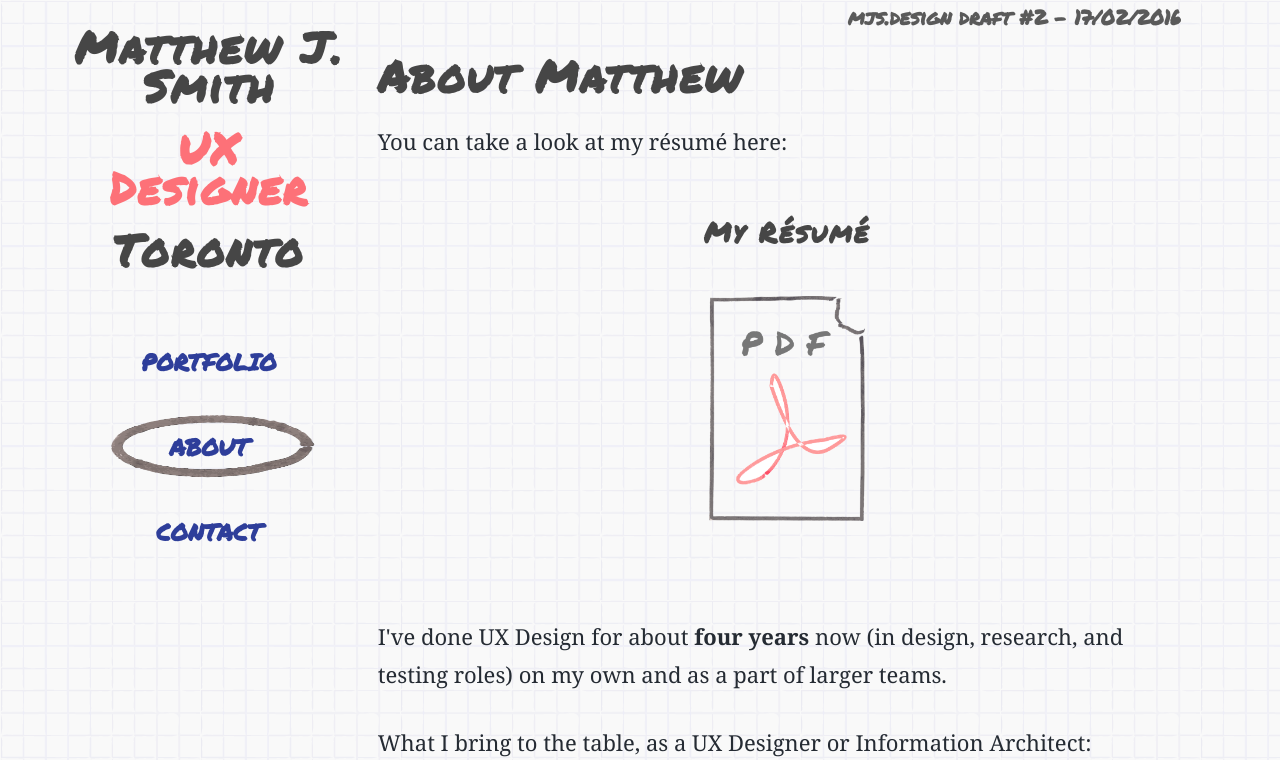
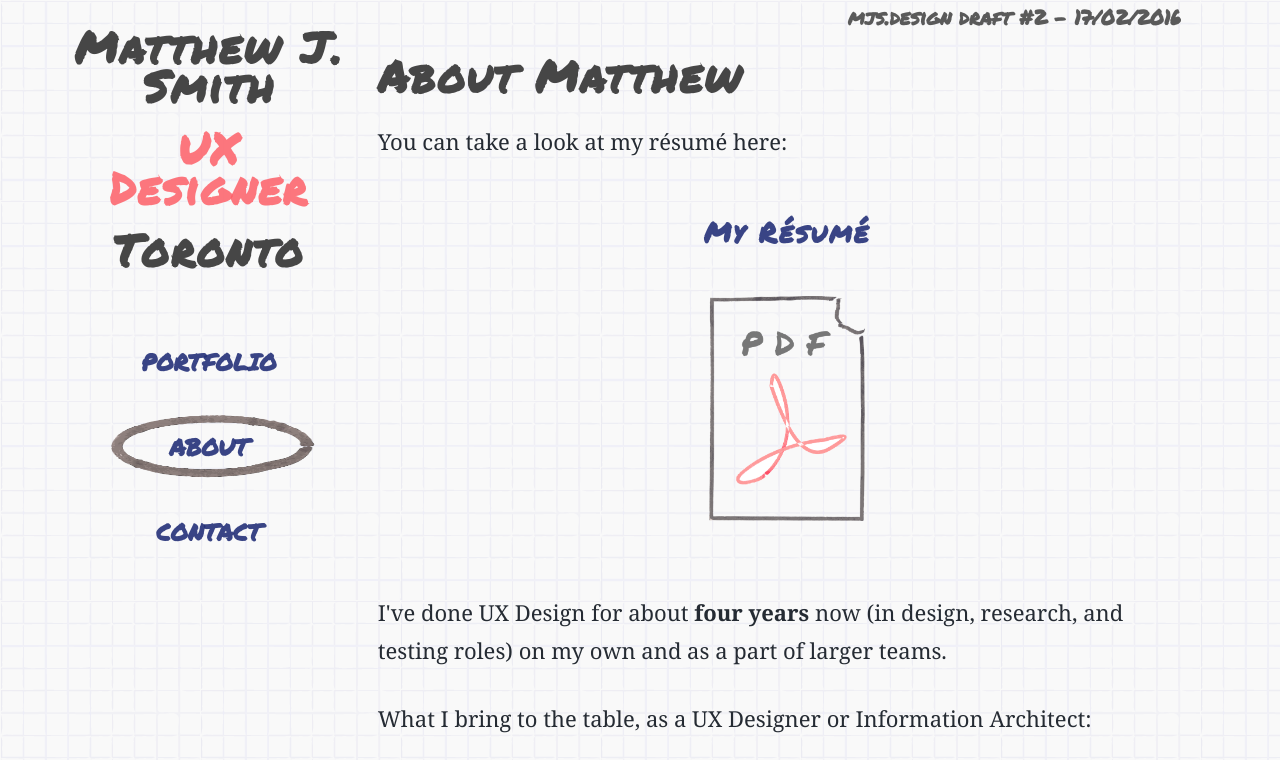
Before and after one commit to polymatt/mDesign, a website: page about.html in a window 1280 px wide. Shown: the top 760 px of the page. Drawn offline with Linux system fonts and the light colour scheme.

Commit message:
Corrected styles for about.html link.

```diff
--- a/_/components/sass/base/_base.scss
+++ b/_/components/sass/base/_base.scss
@@ -17,7 +17,7 @@ body {
     line-height: $base__line/$base__font-size;
     font-family: $font-family--primary;
 
-	// overflow-x to keep the absolute "scribble" imgs from forcing a horizontal scroll bar as the site view narrows between large and 		   medium mqs
+	// overflow-x to keep the absolute "scribble" imgs from forcing a horizontal scroll bar as the site view narrows between large and 		        medium mqs
 
     overflow-x: hidden;
 	background: #f9f9f9;
@@ -75,6 +75,7 @@ ol {
 		list-style: decimal;
 }
 
+// styles for HTML audio player
 
 audio {
 	width: 80%;
--- a/_/components/sass/base/_idsclasses.scss
+++ b/_/components/sass/base/_idsclasses.scss
@@ -57,19 +57,19 @@ img {
 	color: $colour-secondary;
 }
 
-
-.internal-page-links {
-    box-sizing: border-box;
-    font-size: em(20px);
-    @include mq(medium) {
-        font-size: em(28px);
-    }
-    a {
-        border: 0.01px solid transparent;
-        padding: em(7px);
-        box-sizing: border-box;
-        &:hover {
-            @extend %nav-item-on;
-        }
-    }
-}
+//.internal-page-links {
+//    box-sizing: border-box;
+//    font-size: em(20px);
+//	color: $colour-primary;
+//    @include mq(medium) {
+//        font-size: em(28px);
+//    }
+//    a {
+//        border: 0.01px solid transparent;
+//        padding: em(7px);
+//        box-sizing: border-box;
+//        &:hover {
+//            @extend %nav-item-on;
+//        }
+//    }
+//}
--- a/_/components/sass/modules/_portfolio.scss
+++ b/_/components/sass/modules/_portfolio.scss
@@ -77,7 +77,6 @@
 			}
 		}
 	}
-
 	.internal-page-links {
 		box-sizing: border-box;
 		font-size: em(20px);
@@ -85,15 +84,16 @@
 			font-size: em(28px);
 		}
 		a {
+			colour: $colour_primary;
 			border: 0.01px solid transparent;
 			padding: em(7px);
 			box-sizing: border-box;
 			&:hover {
 				@extend %nav-item-on;
 			}
+
 		}
+
 	}
 
-
-
 }
--- a/_/components/sass/utilities/_config.scss
+++ b/_/components/sass/utilities/_config.scss
@@ -3,7 +3,7 @@
 // variables, etc.
 
 
-// Fonts
+// fonts
 
 $font-url--google               : "https://fonts.googleapis.com/css?family=Permanent+Marker";
 
@@ -11,7 +11,7 @@ $font-family--primary           : "Georgia", sans-serif;
 $font-family--secondary         : "Permanent Marker", cursive;
 
 
-// Font Weights
+// font weights
 
 $font-weight--thin              : 100;
 $font-weight--light             : 300;
@@ -29,14 +29,14 @@ $grey                           : #797e83;
 
 // Marker Colours
 
-$mm-blue                        : lighten(#293789, 4.435%);
-$mm-red							: lighten(#fd6c73, 1%);
+$mm-blue                        : darken(#293789, 4.435%);
+$mm-red							: darken(#fd6c73, 2.5%);
 $mm-black						: #464646;
 
 // Colour Usage
 
-$colour-primary                  : $mm-blue;
-$colour-secondary                : $mm-red;
+$colour-primary                  : rgba($mm-blue, .9);
+$colour-secondary                : rgba($mm-red, .85);
 $colour-accent                   : $mm-black;
 $colour-shadow                   : rgba($black, .2);
 
--- a/about.html
+++ b/about.html
@@ -49,12 +49,10 @@
 		<div id="portfolio-expanded" class="grid__col--9 panel--centered">
 			<h1>About Matthew</h1>
 			<p>You can take a look at my résumé here:</p>
-			<a href="files/Matthew%20J%20Smith%20-%20UX%20D%20-%20Resume.pdf">
-				<h3 class="panel--centered internal-page-links">My Résumé</h3>
 
-				<img src="img/portfolio/ABOUT_PDFIcon.png" class="portfolio-img grid__col--4 xxs-img" alt="A sketch of a .pdf icon that I made.">
+				<h3 class="panel--centered internal-page-links"><a href="files/Matthew%20J%20Smith%20-%20UX%20D%20-%20Resume.pdf">My Résumé</h3>
+				<img src="img/portfolio/ABOUT_PDFIcon.png" href="files/Matthew%20J%20Smith%20-%20UX%20D%20-%20Resume.pdf" class="portfolio-img grid__col--4 xxs-img" alt="A sketch of a .pdf icon that I made." >
 			</a>
-			<br />
 			<br />
 			<br />
 			<p>I've done UX Design for about <span class="bold">four years</span> now (in design, research, and testing roles) on my own and as a part of larger teams.</p>
```
Also changed, not shown: _/components/sass/modules/_extends.scss (+6 -3 lines), _/css/style.css.
